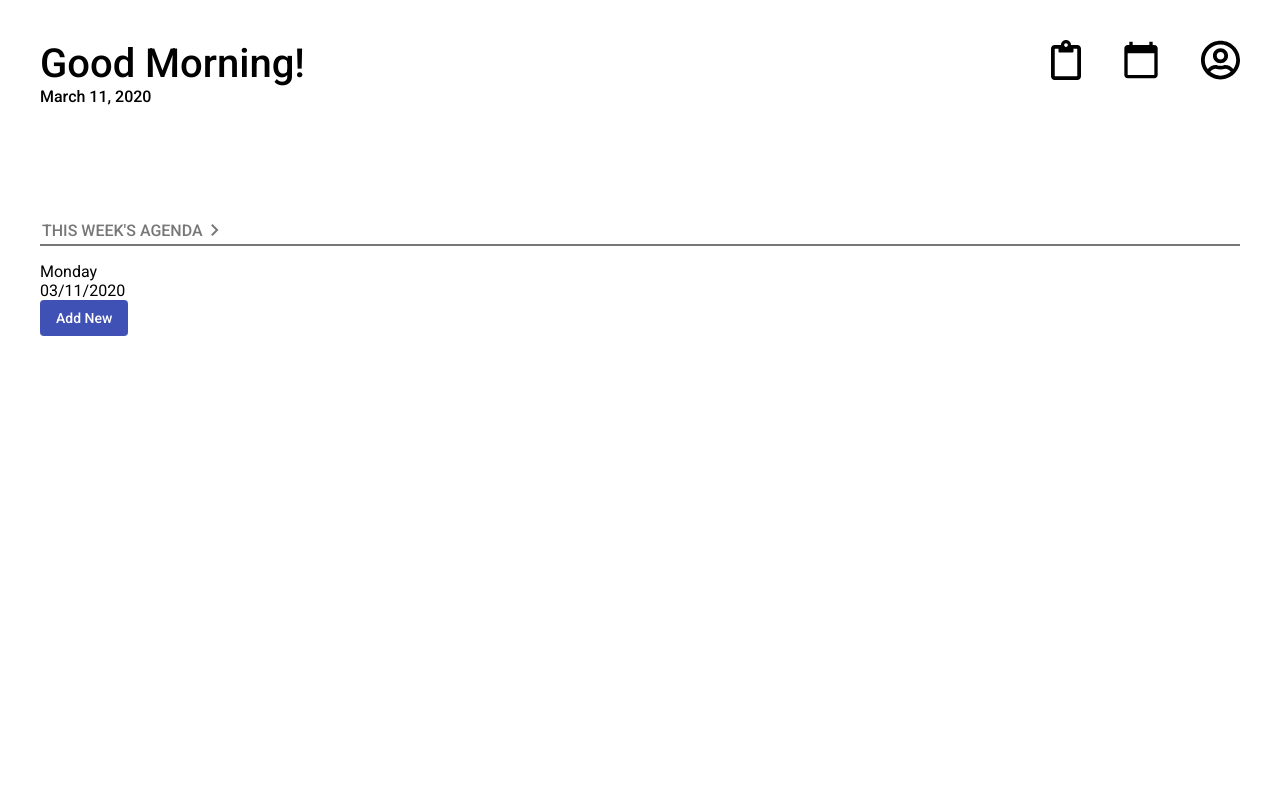
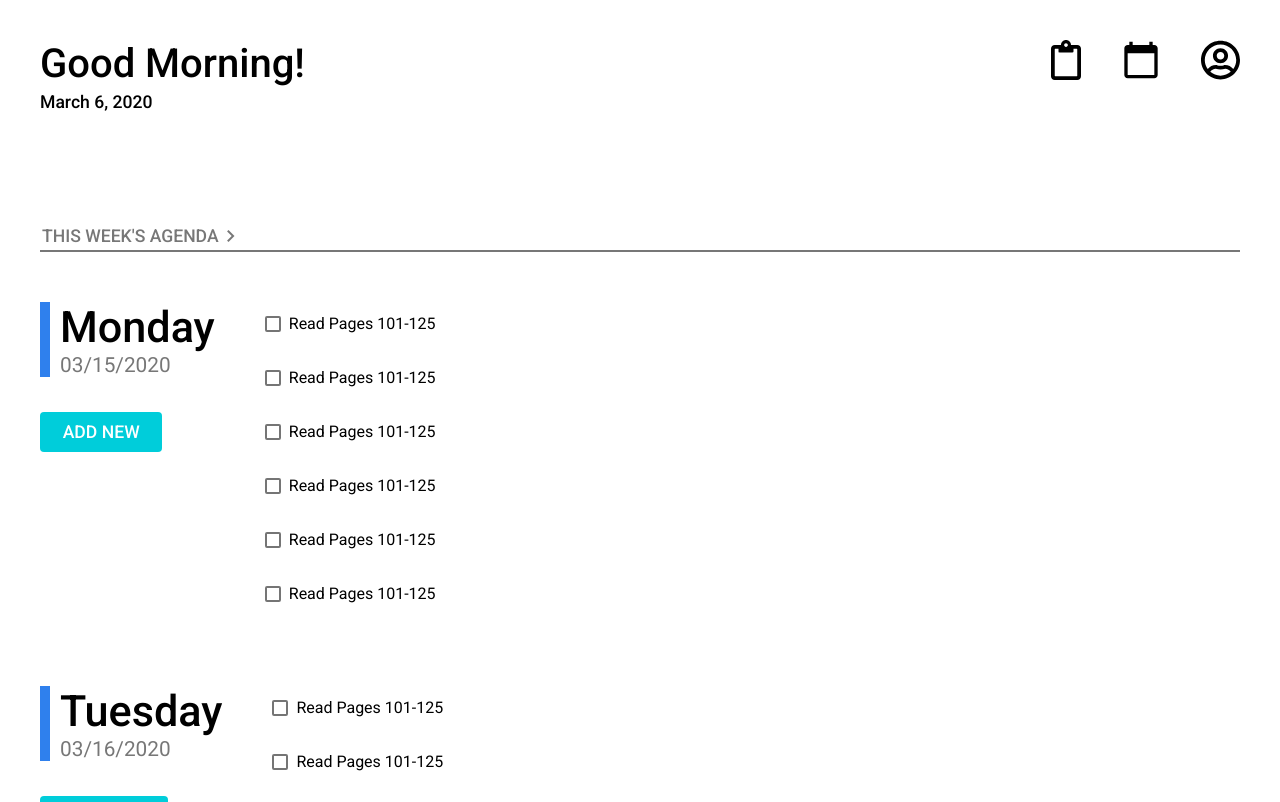
Before and after one commit to Shaurya-Sarma/schoolie-gui, an Angular app: page /home in a window 1280 px wide. Shown: the top 802 px of the page. Built offline with nearby package versions, Linux system fonts and the light colour scheme.

Commit message:
Added Days of Week (Hardtyped)

```diff
--- /dev/null
+++ b/src/app/home/day.ts
@@ -0,0 +1,7 @@
+import { Task } from "./task";
+
+export class Day {
+  name: string;
+  date: Date;
+  tasks: Task[];
+}
--- a/src/app/home/home.component.html
+++ b/src/app/home/home.component.html
@@ -1,7 +1,7 @@
 <div class="home-page__home-container">
   <div class="home-page__header">
     <h1 class="home-page__title">Good Morning!</h1>
-    <h4 class="home-page__date">March 11, 2020</h4>
+    <h4 class="home-page__date">{{ curDate | date: "MMMM d, y" }}</h4>
   </div>
   <div class="home-page__navbar">
     <img class="home-page__icon" src="..\..\assets\images\notes.svg " />
@@ -13,15 +13,46 @@
     <mat-icon class="home-page__arrow">keyboard_arrow_right</mat-icon>
   </p>
   <div class="home-page__week">
-    <div class="home-page__day">
-      <div class="home-page__info">
-        <div class="home-page__day-of-week">Monday</div>
-        <div class="home-page__info-date">03/11/2020</div>
+    <div class="home-page__day" *ngFor="let day of tasksForWeek | async">
+      <div class="home-page__display">
+        <div class="home-page__sidebar">
+          <div class="home-page__info">
+            <div class="home-page__day-of-week">{{ day.name }}</div>
+            <div class="home-page__info-date">
+              {{ day.date | date: "MM/dd/yyyy" }}
+            </div>
+          </div>
+          <button
+            mat-flat-button
+            color="primary"
+            class="home-page__btn"
+            onclick="addNew()"
+          >
+            Add New
+          </button>
+        </div>
+        <div class="home-page__tasks">
+          <mat-checkbox class="home-page__task"
+            >Read Pages 101-125</mat-checkbox
+          >
+          <mat-checkbox class="home-page__task"
+            >Read Pages 101-125</mat-checkbox
+          >
+          <mat-checkbox class="home-page__task"
+            >Read Pages 101-125</mat-checkbox
+          >
+          <mat-checkbox class="home-page__task"
+            >Read Pages 101-125</mat-checkbox
+          >
+          <mat-checkbox class="home-page__task"
+            >Read Pages 101-125</mat-checkbox
+          >
+          <mat-checkbox class="home-page__task"
+            >Read Pages 101-125</mat-checkbox
+          >
+        </div>
+        <div class="home-page__tasks--none" *ngIf=""></div>
       </div>
-      <div class="home-page__tasks"></div>
-      <button mat-flat-button color="primary" class="home-page__btn">
-        Add New
-      </button>
     </div>
   </div>
 </div>
--- a/src/app/home/home.component.scss
+++ b/src/app/home/home.component.scss
@@ -13,6 +13,8 @@
   &__date {
     margin: 0;
     font-weight: 500;
+    margin-top: 5px;
+    font-size: 1.1rem;
   }
   &__navbar {
     display: flex;
@@ -30,7 +32,7 @@
     align-items: center;
     margin-top: 110px;
     padding: 2px;
-    font-size: 1rem;
+    font-size: 1.1rem;
     border-bottom: 2px solid #777777;
   }
 
@@ -42,4 +44,53 @@
       color: #2f80ed; //! Won't work since icons are svg | need to change using material or fontawesome
     }
   }
+
+  &__display {
+    display: flex;
+    flex-direction: row;
+  }
+
+  &__sidebar {
+    display: flex;
+    flex-direction: column;
+  }
+
+  &__day {
+    margin: 50px 0;
+  }
+
+  &__info {
+    height: fit-content;
+    border-left: 10px solid #2f80ed;
+    padding-left: 10px;
+  }
+
+  &__day-of-week {
+    font-weight: 500;
+    font-size: 2.7rem;
+  }
+
+  &__info-date {
+    color: #777777;
+    font-size: 1.3rem;
+  }
+
+  &__tasks {
+    margin: 10px 0 0 50px;
+  }
+
+  &__task {
+    display: block;
+    margin-bottom: 30px;
+  }
+
+  &__btn {
+    background-color: #00cdda;
+    margin-top: 35px;
+    font-size: 1.1rem;
+    padding: 2px 18px;
+    width: 70%;
+    text-transform: uppercase;
+    border-radius: 4px;
+  }
 }
--- a/src/app/home/home.component.ts
+++ b/src/app/home/home.component.ts
@@ -1,15 +1,18 @@
-import { Component, OnInit } from '@angular/core';
+import { Component, OnInit } from "@angular/core";
+import { Task } from "./task";
+import { TasksService } from "../services/tasks.service";
+import { Day } from "./day";
+import { Observable } from "rxjs";
 
 @Component({
-  selector: 'app-home',
-  templateUrl: './home.component.html',
-  styleUrls: ['./home.component.scss']
+  selector: "app-home",
+  templateUrl: "./home.component.html",
+  styleUrls: ["./home.component.scss"]
 })
 export class HomeComponent implements OnInit {
+  curDate = new Date();
+  tasksForWeek = this.tasks.tasksForWeek();
+  constructor(private tasks: TasksService) {}
 
-  constructor() { }
-
-  ngOnInit() {
-  }
-
+  ngOnInit() {}
 }
--- a/src/app/home/task.ts
+++ b/src/app/home/task.ts
@@ -1,6 +1,6 @@
 export class Task {
-  name: "";
-  subject: "";
+  name: string;
+  subject: string;
   completed: false;
   date: Date;
 }
--- /dev/null
+++ b/src/app/services/tasks.service.ts
@@ -0,0 +1,36 @@
+import { Injectable } from "@angular/core";
+import { Observable, from } from "rxjs";
+import { Day } from "../home/day";
+import { Task } from "../home/task";
+
+@Injectable({
+  providedIn: "root"
+})
+export class TasksService {
+  constructor() {}
+
+  tasksForWeek(): Observable<Day[]> {
+    const dayOne = new Day();
+    dayOne.name = "Monday";
+    dayOne.date = new Date("03/15/2020");
+    dayOne.tasks = [];
+    const task1 = new Task();
+    task1.date = dayOne.date;
+    task1.name = "Finish Homework";
+    task1.subject = "Math";
+    dayOne.tasks.push(task1);
+
+    const dayTwo = new Day();
+    dayTwo.name = "Tuesday";
+    dayTwo.date = new Date("03/16/2020");
+    dayTwo.tasks = [];
+    const task2 = new Task();
+    task2.date = dayTwo.date;
+    task2.name = "Finish Homework";
+    task2.subject = "ELA";
+    dayTwo.tasks.push(task2);
+
+    const days = [dayOne, dayTwo];
+    return from([days]);
+  }
+}
```
Also changed, not shown: src/app/app.module.ts (+11 -3 lines), 1 other file (tests, documents, lock files or other folders).
